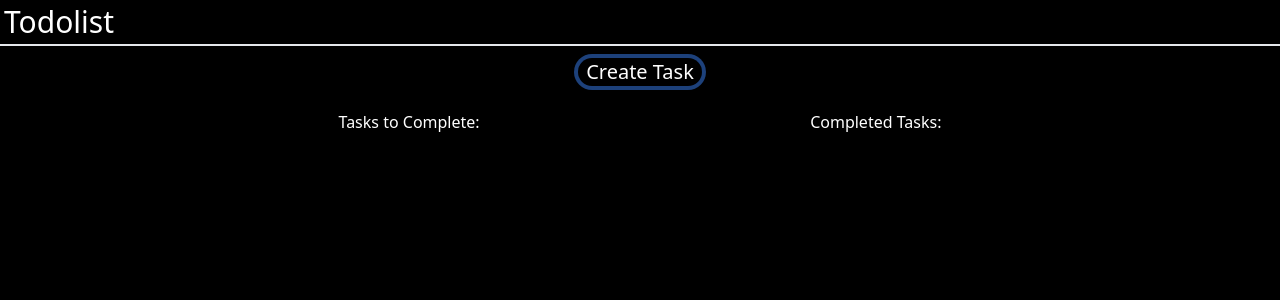
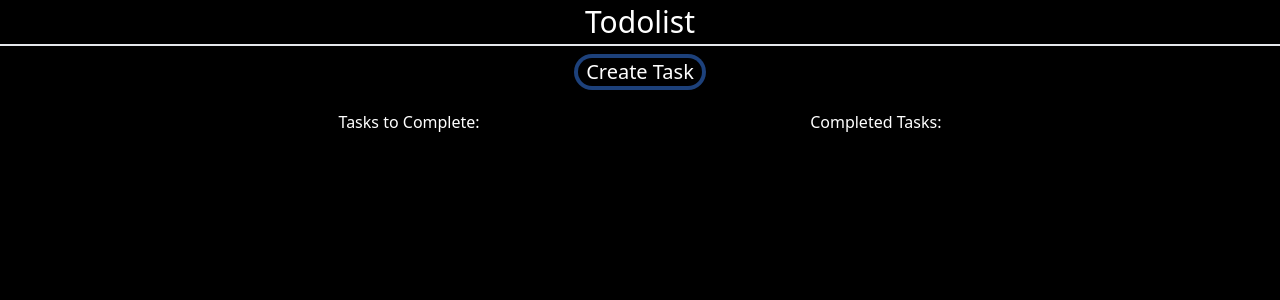
Before and after one commit to mehtashreyans3602/todolist, a Next.js app: page / in a window 1280 px wide. Shown: the top 300 px of the page. Built offline with nearby package versions, Linux system fonts and the light colour scheme.

Commit message:
Update index.tsx

```diff
--- a/src/pages/index.tsx
+++ b/src/pages/index.tsx
@@ -87,7 +87,7 @@ export default function Home() {
 
   return (
     <div className="text-white">
-      <div className="items-center p-1 text-3xl border-b-2">Todolist</div>
+      <div className="w-full text-center items-center p-1 text-3xl border-b-2">Todolist</div>
       <div className="flex flex-col-reverse justify-center items-center">
         <div className='w-full flex flex-col md:flex-row justify-evenly p-2 m-1 md:space-y-0 space-y-2'>
           <div>
```
